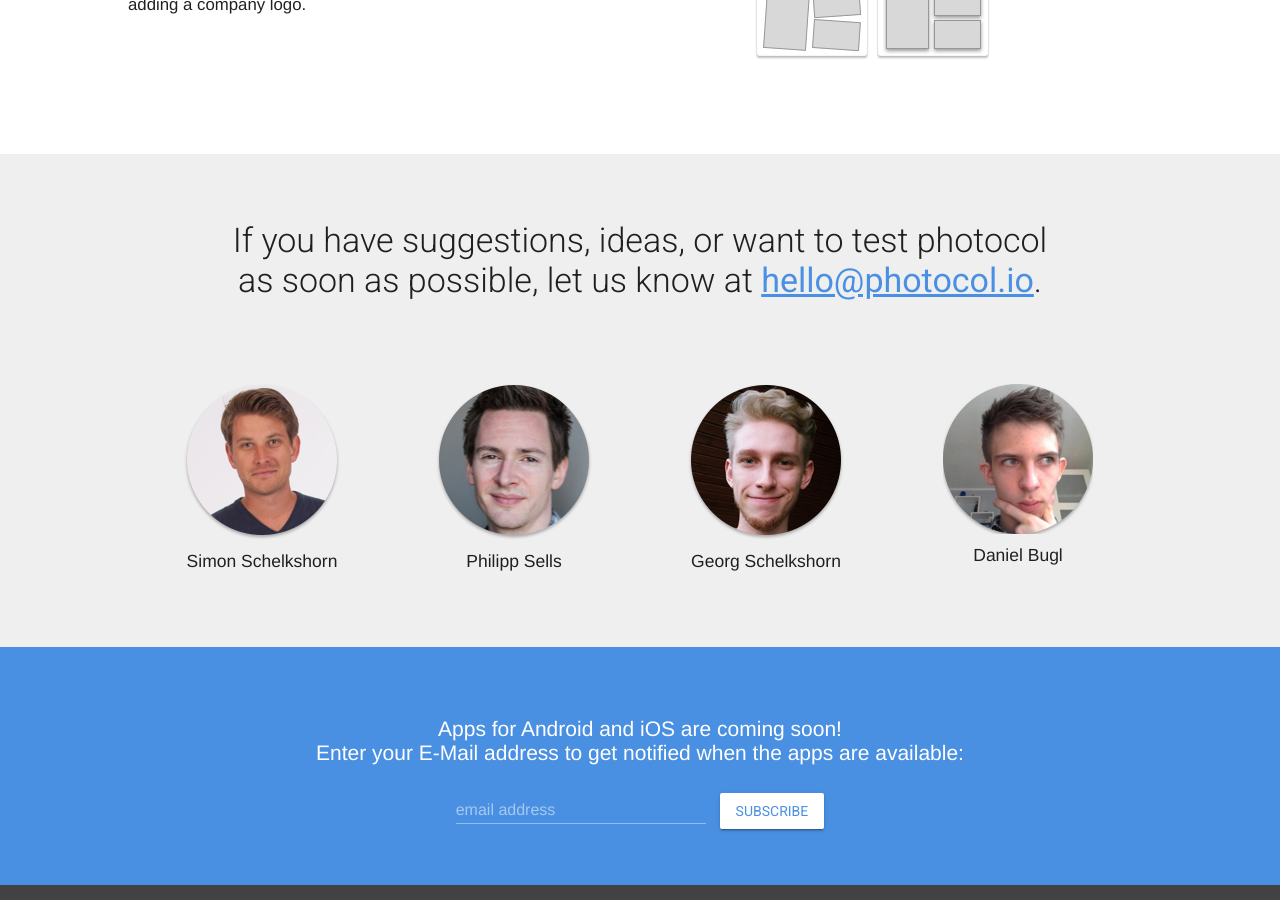
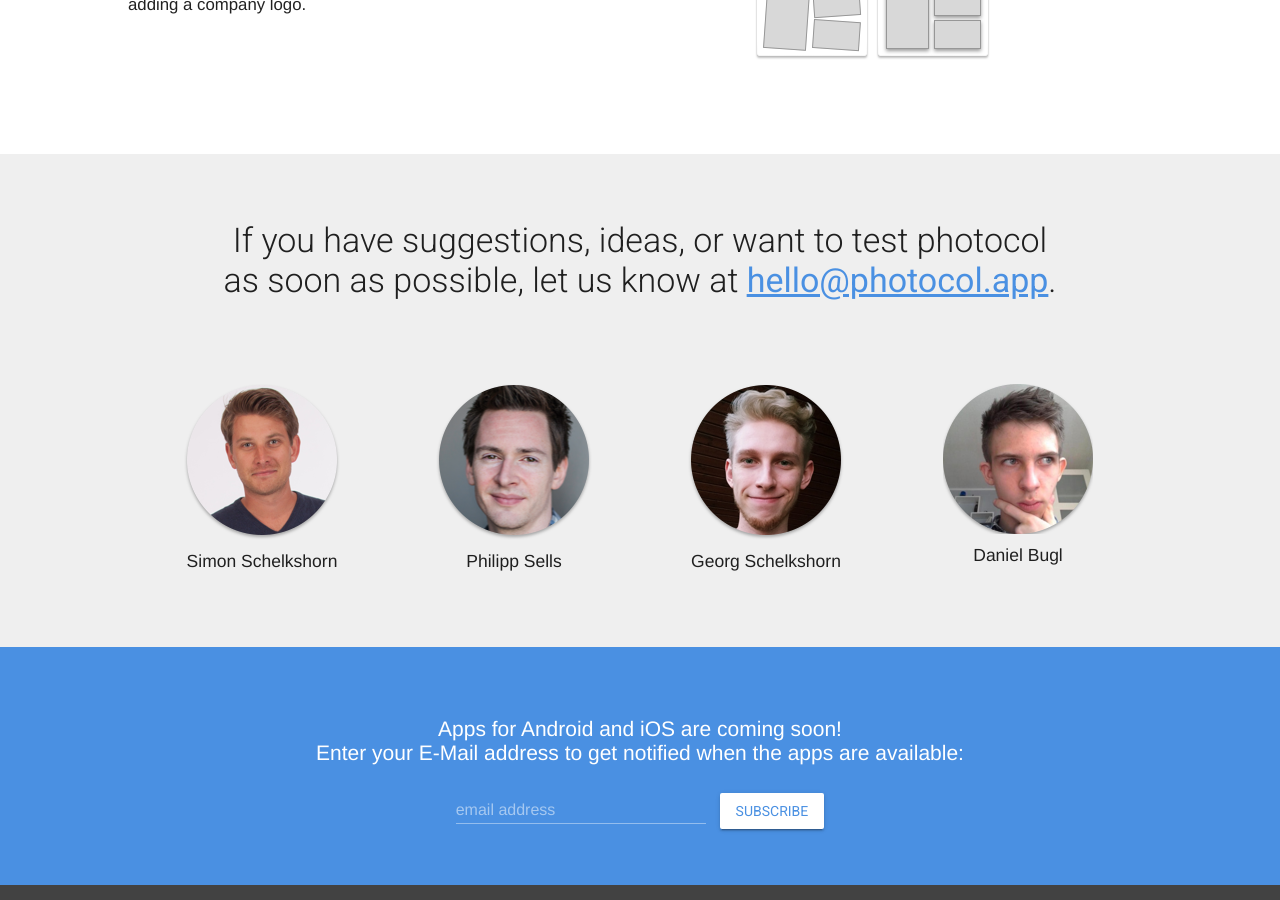
Before and after one commit to TouchLay/photocol.io, a Jekyll site: the page built from index.md, in a window 1280 px wide and 900 px high, scrolled down 2224 px. Built offline with Jekyll 4.4.1, drawn with Linux system fonts in a browser that asks for light colours; comment, search, counter and statistics services are not loaded.

Commit message:
Update E-Mail

```diff
--- a/_layouts/default.html
+++ b/_layouts/default.html
@@ -176,7 +176,7 @@
         <div class="container">
           <h3>
             If you have suggestions, ideas, or want to test photocol<br/>
-            as soon as possible, let us know at  <a href="mailto:hello@photocol.io">hello@photocol.io</a>.
+            as soon as possible, let us know at  <a href="mailto:hello@photocol.app">hello@photocol.app</a>.
           </h3>
           <div class="mdl-grid">
             <div class="mdl-cell mdl-cell--3-col mdl-cell--4-col-tablet mdl-cell--12-col-phone">
```
